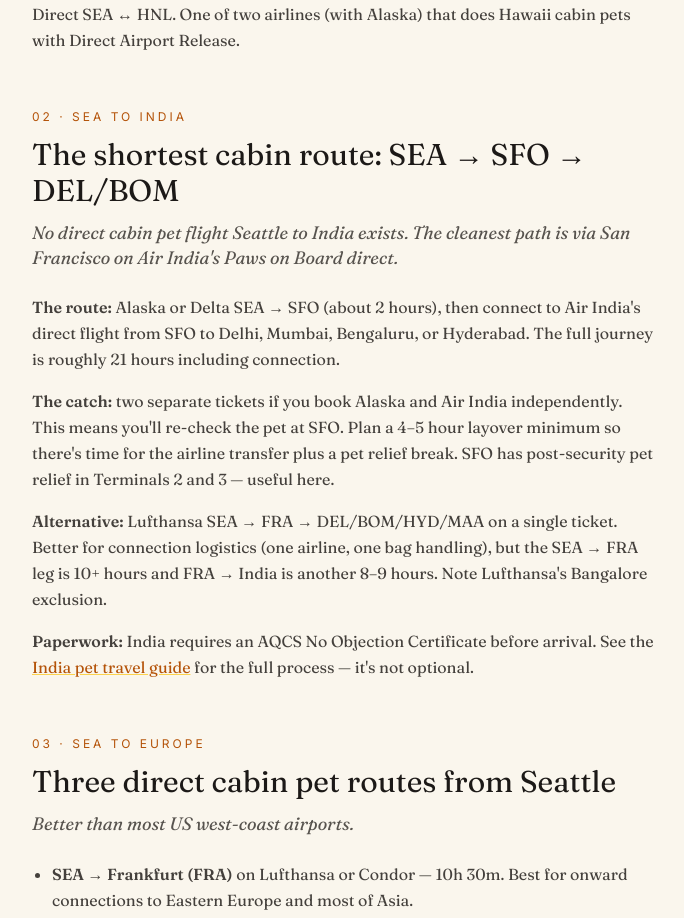
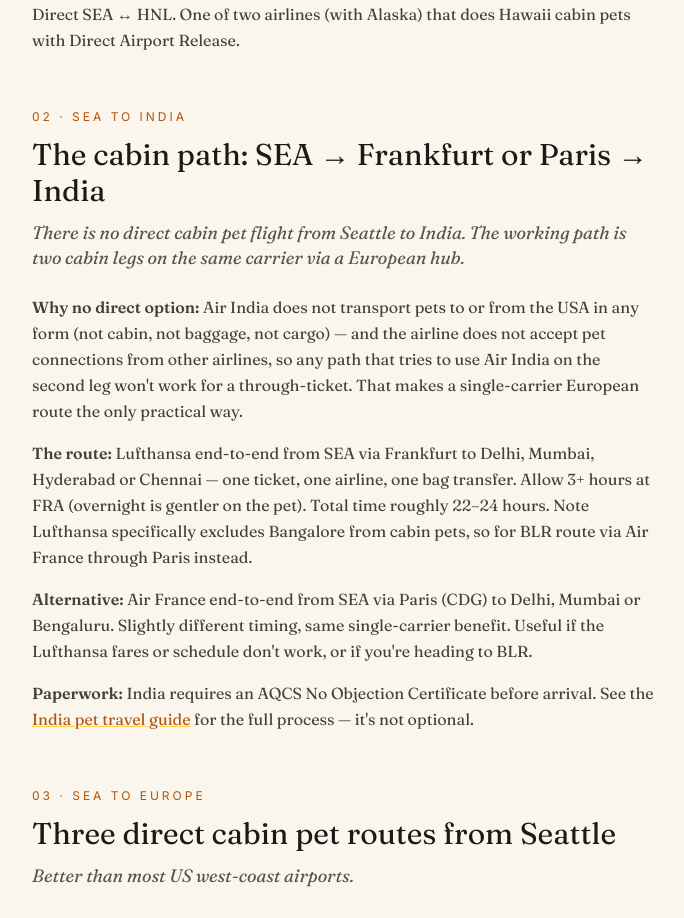
Before and after one commit to rupindermahay/petsincabin, a Next.js app: page /seattle-pet-travel in a window 1280 px wide. Shown: the part 1520-2438 px from the top of the page, without its empty margins (296-980 px from the left). Built offline with nearby package versions, Linux system fonts and the light colour scheme.

Commit message:
Add files via upload

```diff
--- a/pages/india-pet-travel.js
+++ b/pages/india-pet-travel.js
@@ -77,26 +77,30 @@ export default function IndiaPetTravel() {
           <section id="cabin-pets-india" className="mb-14 scroll-mt-24">
             <div className="text-xs uppercase tracking-[0.25em] text-amber-700 mb-3">01 · Cabin pets</div>
             <h2 className="font-serif text-2xl md:text-3xl text-stone-900 mb-3 leading-tight">
-              Air India's Paws on Board changed the game in 2026
+              India ↔ Europe and Asia in cabin — but the USA still needs a European hub
             </h2>
             <p className="font-serif italic text-stone-600 text-lg mb-6 leading-snug">
-              For the first time, you can fly your dog or cat in cabin direct between major Indian cities and the USA, Europe, and Canada — on a single airline, no transit-country shuffle.
+              Air India's Paws on Board makes India ↔ Europe and India ↔ Asia routes genuinely workable in cabin. The long-haul Americas trip still needs the via-Europe pattern.
             </p>
 
             <p className="font-serif text-stone-700 leading-relaxed mb-4">
-              Air India's Paws on Board programme allows cabin pets up to 10 kg (combined pet plus carrier weight) on 80+ international routes including direct flights to JFK, SFO, IAD, ORD, EWR, and YYZ. The carrier sits at your feet in the last economy row. Booking is via Air India customer support at least 48 hours before departure (reduced from 72 hours in 2026).
+              Air India's Paws on Board programme allows cabin pets up to 10 kg (combined pet plus carrier weight) on 80+ sectors. Cabin is permitted on domestic Indian flights, India ↔ Europe (excluding the UK — Frankfurt, Paris, Amsterdam, Israel etc.), and India ↔ Asia (UAE, Japan, Korea, Hong Kong, Thailand, Singapore and many more). The carrier sits at your feet in the last economy row. Booking is via Air India customer support at least 48 hours before departure (reduced from 72 hours in 2026).
             </p>
 
             <p className="font-serif text-stone-700 leading-relaxed mb-4">
-              <strong>The exclusions matter.</strong> Air India does NOT permit cabin pets on flights to/from the UK (cargo hold only — this is a UK government embargo, not Air India's choice) or departing India to the UAE (cabin allowed in the opposite direction). For UK arrival, you'll still need the Paris-pivot workaround — fly to Frankfurt or Paris first, then Eurotunnel.
+              <strong>The exclusions matter.</strong> Air India does NOT transport pets to or from the USA, Canada or Australia in any form — not cabin, not checked baggage, not cargo. The UK is cargo only and only at London Heathrow (LHR) and Gatwick (LGW); there is no pet service at all from Birmingham (BHX). And cabin is barred on flights departing India and arriving in the UAE — though UAE → India in cabin is permitted. There's also a separate Ultra Long Haul cabin ban that rules out cabin on Air India's longest sectors even when the destination is otherwise eligible.
             </p>
 
             <p className="font-serif text-stone-700 leading-relaxed mb-4">
-              <strong>Other cabin options:</strong> Lufthansa cabin pets to/from FRA on most Indian routes (but specifically excludes Bangalore — BLR is not eligible for Lufthansa cabin). KLM and Air France to AMS/CDG. Etihad direct DEL/BOM/BLR/MAA/CCU/HYD ↔ AUH (Abu Dhabi only — not Dubai). Air Canada direct YYZ ↔ DEL. Turkish Airlines via Istanbul. All require their own paperwork plus India's AQCS NOC.
+              <strong>For the USA, Canada or the UK: route via Europe on a single carrier.</strong> Lufthansa end-to-end via Frankfurt or Air France end-to-end via Paris is the workable pattern. A single-carrier through-ticket matters because Air India explicitly does not accept pets connecting from other airlines, so any path that puts Air India on the second leg won't work. For the UK, you'll add the Paris-pivot — fly to Frankfurt or Paris first, then Eurotunnel.
+            </p>
+
+            <p className="font-serif text-stone-700 leading-relaxed mb-4">
+              <strong>Other cabin options out of India:</strong> Lufthansa cabin pets to/from FRA on most Indian routes (but specifically excludes Bangalore — BLR is not eligible for Lufthansa cabin). KLM and Air France to AMS/CDG. Etihad direct DEL/BOM/BLR/MAA/CCU/HYD ↔ AUH (Abu Dhabi only — not Dubai). Air Canada direct YYZ ↔ DEL (Air Canada accepts cabin to India in both directions). Turkish Airlines via Istanbul. All require their own paperwork plus India's AQCS NOC.
             </p>
 
             <p className="font-serif text-stone-700 leading-relaxed">
-              Air India's 10 kg cabin allowance is more generous than the 8 kg most European carriers offer — useful for slightly larger small dogs and most cats with carrier.
+              Air India's 10 kg cabin allowance is more generous than the 8 kg most European carriers offer — useful for slightly larger small dogs and most cats with carrier, on the routes where Air India cabin is actually available.
             </p>
           </section>
 
@@ -166,11 +170,11 @@ export default function IndiaPetTravel() {
 
             <ul className="font-serif text-stone-700 leading-relaxed mb-4 space-y-2 ml-5 list-disc">
               <li><strong>Delhi (DEL)</strong> — Indira Gandhi International. The busiest pet-arrival airport; most agents/in-country reps work here.</li>
-              <li><strong>Mumbai (BOM)</strong> — Chhatrapati Shivaji International. Strong direct cabin connections (Air India to SFO/JFK/EWR; Lufthansa to FRA).</li>
-              <li><strong>Bengaluru (BLR)</strong> — Kempegowda International. Important: Lufthansa specifically EXCLUDES Bangalore from cabin pets, but Air India direct from SFO works.</li>
+              <li><strong>Mumbai (BOM)</strong> — Chhatrapati Shivaji International. Strong cabin connections to Europe and onward to the US: Lufthansa to FRA, Air France to CDG, KLM to AMS.</li>
+              <li><strong>Bengaluru (BLR)</strong> — Kempegowda International. Important: Lufthansa specifically EXCLUDES Bangalore from cabin pets — for BLR cabin to/from Europe, use Air France via Paris (CDG) or Etihad via Abu Dhabi.</li>
               <li><strong>Chennai (MAA)</strong> — direct cabin options via Lufthansa (FRA) and Etihad (AUH).</li>
               <li><strong>Kolkata (CCU)</strong> — direct Lufthansa to/from Frankfurt.</li>
-              <li><strong>Hyderabad (HYD)</strong> — direct cabin via Air India to SFO and Lufthansa to FRA.</li>
+              <li><strong>Hyderabad (HYD)</strong> — direct cabin to Europe via Lufthansa (FRA), and to Abu Dhabi via Etihad.</li>
             </ul>
 
             <p className="font-serif text-stone-700 leading-relaxed">
@@ -202,7 +206,7 @@ export default function IndiaPetTravel() {
             </p>
 
             <p className="font-serif text-stone-700 leading-relaxed">
-              <strong>Direct cabin route:</strong> Air India Paws on Board has direct cabin flights from Delhi, Mumbai, Bengaluru, and Hyderabad to San Francisco, JFK, Newark, Chicago, and Washington Dulles. For Seattle travellers, the shortest cabin path is via SFO with an onward Alaska/Delta domestic.
+              <strong>The cabin route to the USA:</strong> there is no direct cabin option — Air India does not transport pets to or from the USA at all, and no other airline offers a direct India ↔ US cabin pet flight. The workable pattern is a single-carrier through-ticket via a European hub: Lufthansa end-to-end via Frankfurt (Lufthansa excludes Bangalore, so route via Paris for BLR), or Air France end-to-end via Paris. A single-carrier ticket matters because Air India explicitly does not accept pets connecting from other airlines, so any path that puts Air India on a second leg won't work. For Seattle travellers, the European hub option continues with an onward US-domestic flight on Alaska or Delta after arrival.
             </p>
           </section>
 
@@ -217,7 +221,7 @@ export default function IndiaPetTravel() {
             </p>
 
             <p className="font-serif text-stone-700 leading-relaxed mb-4">
-              From India, fly cabin to Paris CDG (Air France or Air India), Frankfurt (Lufthansa or Air India), or Amsterdam (KLM). Then take the Eurotunnel Le Shuttle (Calais → Folkestone) or a ferry to the UK. You stay with your pet the whole way.
+              From India, fly cabin to Paris CDG (Air France or Air India both serve this in cabin), Frankfurt (Lufthansa or Air India), or Amsterdam (KLM). Then take the Eurotunnel Le Shuttle (Calais → Folkestone) or a ferry to the UK. You stay with your pet the whole way. Since the second leg is overland and not another flight, the interline restriction on Air India doesn't bite here — pick whichever first-leg airline suits your origin city.
             </p>
 
             <p className="font-serif text-stone-700 leading-relaxed mb-4">
--- a/pages/seattle-pet-travel.js
+++ b/pages/seattle-pet-travel.js
@@ -113,22 +113,22 @@ export default function SeattlePetTravel() {
           <section id="sea-to-india" className="mb-14 scroll-mt-24">
             <div className="text-xs uppercase tracking-[0.25em] text-amber-700 mb-3">02 · SEA to India</div>
             <h2 className="font-serif text-2xl md:text-3xl text-stone-900 mb-3 leading-tight">
-              The shortest cabin route: SEA → SFO → DEL/BOM
+              The cabin path: SEA → Frankfurt or Paris → India
             </h2>
             <p className="font-serif italic text-stone-600 text-lg mb-6 leading-snug">
-              No direct cabin pet flight Seattle to India exists. The cleanest path is via San Francisco on Air India's Paws on Board direct.
+              There is no direct cabin pet flight from Seattle to India. The working path is two cabin legs on the same carrier via a European hub.
             </p>
 
             <p className="font-serif text-stone-700 leading-relaxed mb-4">
-              <strong>The route:</strong> Alaska or Delta SEA → SFO (about 2 hours), then connect to Air India's direct flight from SFO to Delhi, Mumbai, Bengaluru, or Hyderabad. The full journey is roughly 21 hours including connection.
+              <strong>Why no direct option:</strong> Air India does not transport pets to or from the USA in any form (not cabin, not baggage, not cargo) — and the airline does not accept pet connections from other airlines, so any path that tries to use Air India on the second leg won't work for a through-ticket. That makes a single-carrier European route the only practical way.
             </p>
 
             <p className="font-serif text-stone-700 leading-relaxed mb-4">
-              <strong>The catch:</strong> two separate tickets if you book Alaska and Air India independently. This means you'll re-check the pet at SFO. Plan a 4–5 hour layover minimum so there's time for the airline transfer plus a pet relief break. SFO has post-security pet relief in Terminals 2 and 3 — useful here.
+              <strong>The route:</strong> Lufthansa end-to-end from SEA via Frankfurt to Delhi, Mumbai, Hyderabad or Chennai — one ticket, one airline, one bag transfer. Allow 3+ hours at FRA (overnight is gentler on the pet). Total time roughly 22–24 hours. Note Lufthansa specifically excludes Bangalore from cabin pets, so for BLR route via Air France through Paris instead.
             </p>
 
             <p className="font-serif text-stone-700 leading-relaxed mb-4">
-              <strong>Alternative:</strong> Lufthansa SEA → FRA → DEL/BOM/HYD/MAA on a single ticket. Better for connection logistics (one airline, one bag handling), but the SEA → FRA leg is 10+ hours and FRA → India is another 8–9 hours. Note Lufthansa's Bangalore exclusion.
+              <strong>Alternative:</strong> Air France end-to-end from SEA via Paris (CDG) to Delhi, Mumbai or Bengaluru. Slightly different timing, same single-carrier benefit. Useful if the Lufthansa fares or schedule don't work, or if you're heading to BLR.
             </p>
 
             <p className="font-serif text-stone-700 leading-relaxed">
--- a/pages/south-america-pet-travel.js
+++ b/pages/south-america-pet-travel.js
@@ -104,7 +104,7 @@ export default function SouthAmericaPetTravel() {
               <div>
                 <h3 className="font-serif text-lg text-stone-900 mb-1.5">Aeromexico</h3>
                 <p className="font-serif text-stone-700 leading-relaxed">
-                  Links Mexico City to São Paulo, Buenos Aires, Santiago, Bogotá, and Lima with cabin pets (9 kg combined). Useful if you're connecting through Mexico from the US or beyond. Snub-nosed breeds welcome in cabin.
+                  Connects Mexico City to several South American capitals (Bogotá, Lima, San José within the 6-hour window; São Paulo, Buenos Aires and Santiago beyond it). Cabin pets are capped at 9 kg combined, and Aeromexico's own policy restricts cabin pets to flights of 6 hours or less — useful for the shorter pairs, but the longer pairs are blocked under the published rule. Aeromexico's example page does cite Mexico City–Paris as an exception, so call to confirm in writing before booking anything over 6 hours. Snub-nosed breeds are welcome in cabin.
                 </p>
               </div>
               <div>
@@ -369,7 +369,7 @@ export default function SouthAmericaPetTravel() {
 
               <Link href="/japan-pet-travel" className="block bg-stone-50 border border-stone-200 hover:border-amber-300 transition-colors p-4 rounded-sm">
                 <div className="font-serif text-base text-stone-900 mb-1">Japan guide →</div>
-                <div className="text-xs text-stone-600 leading-relaxed">Aeromexico → Tokyo is a rare cabin option from Latin America.</div>
+                <div className="text-xs text-stone-600 leading-relaxed">From Latin America to Japan in cabin — the realistic paths via Mexico, Korea or the US.</div>
               </Link>
             </div>
             <p className="text-xs text-stone-500 italic mt-6">
```
